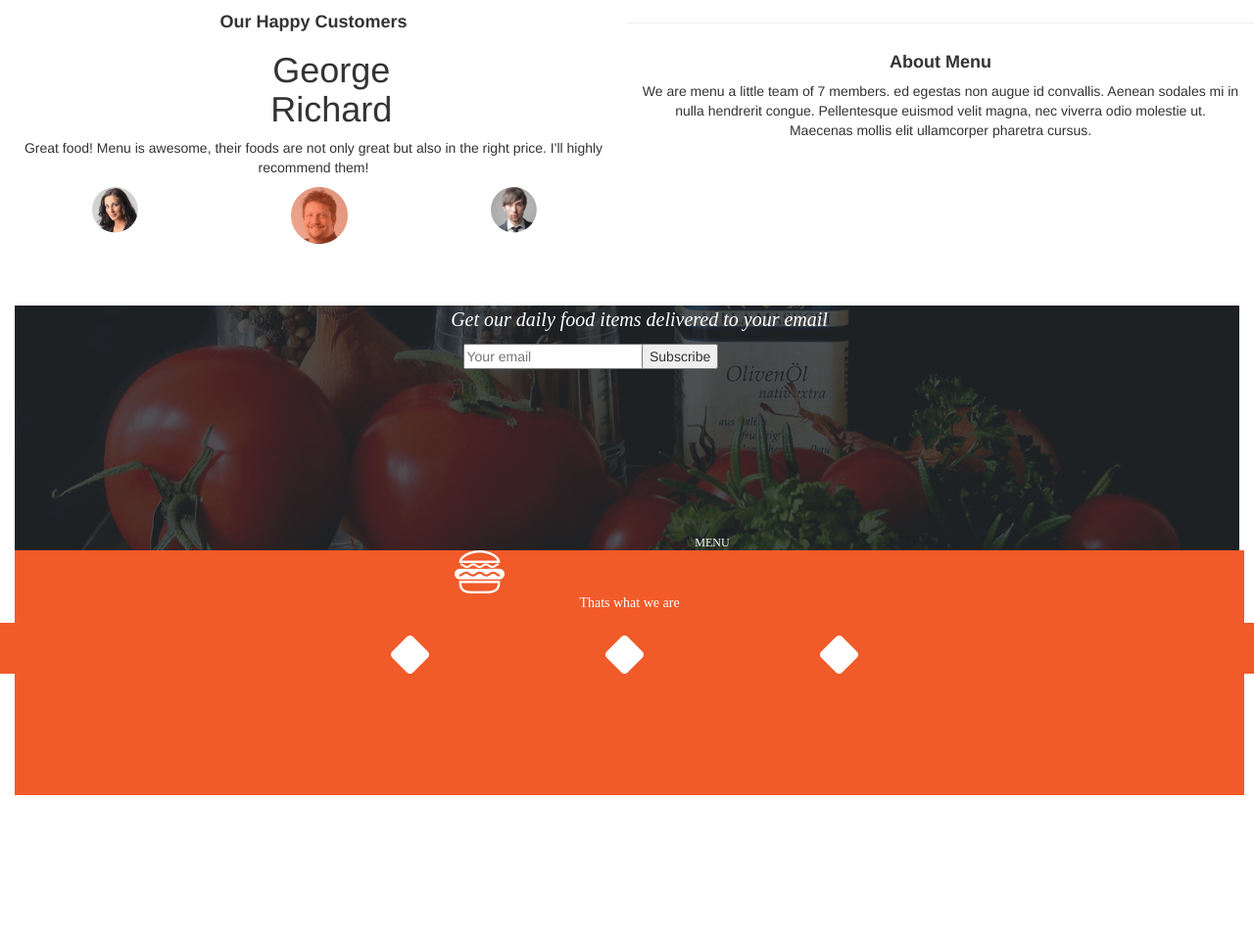
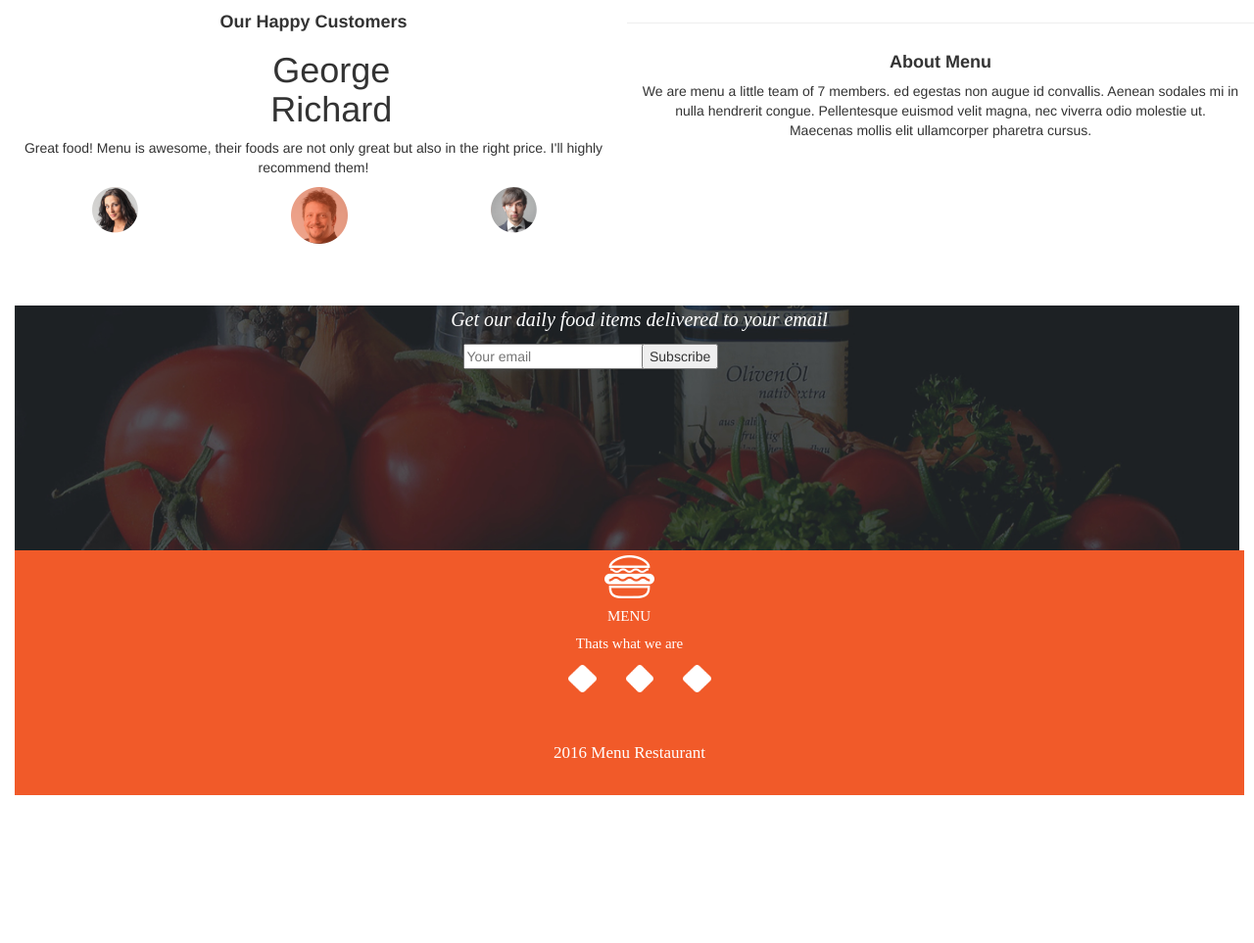
Before and after one commit to MichelAtieno/Anita-s-KItchen, a plain HTML site: page index.html in a window 1280 px wide. Shown: the part 2230-3193 px from the top of the page at 98% size. After the commit the page ends 3047 px from the top, so only its background shows below. Drawn offline with Linux system fonts and the light colour scheme.

Commit message:
Edited last section of page

```diff
--- a/css/styles.css
+++ b/css/styles.css
@@ -231,29 +231,31 @@ h5 {
 }
 
 #media {
-  padding-left: 30%;
- margin-right: 35%;
- margin-bottom: 0%;
+
+}
+
+#image1{
+  margin-left: 375px;
+  padding-top: 5px;
 }
 
 #media1 {
     background-color: inherit;
     color: white;
-    margin-right: -10%;
-    margin-top: -7%;
-    padding-bottom: 10%;
+    font-size: 15px;
+    text-align: center;
+    margin-left:605px;
 }
 
 #media2 {
-  padding-left: 25%;
-  padding-right: 25%;
-  padding-top: 1%;
+  margin-left: 43%;
+  margin-right: 43%;
   background-color: #F15A29;
 }
 
 #foot {
-  padding: 10%;
  font-size: 17px;
+ padding-top: 50px;
 }
 
 #thick {
@@ -345,3 +347,7 @@ h5 {
   width: 2%;
   height: 2%;
 }
+
+.header7 >p {
+  font-size: 15px;
+}
--- a/index.html
+++ b/index.html
@@ -174,7 +174,7 @@
 
    <div class="header7">
     <div class="row" id="media">
-     <div class="col-md-6">
+     <div class="col-md-6" id="image1">
           <img class="img-responsive" src="images/footerlogos/logo_white.png" alt="logo">
        </div>
         <div class="col-md-6">
```
